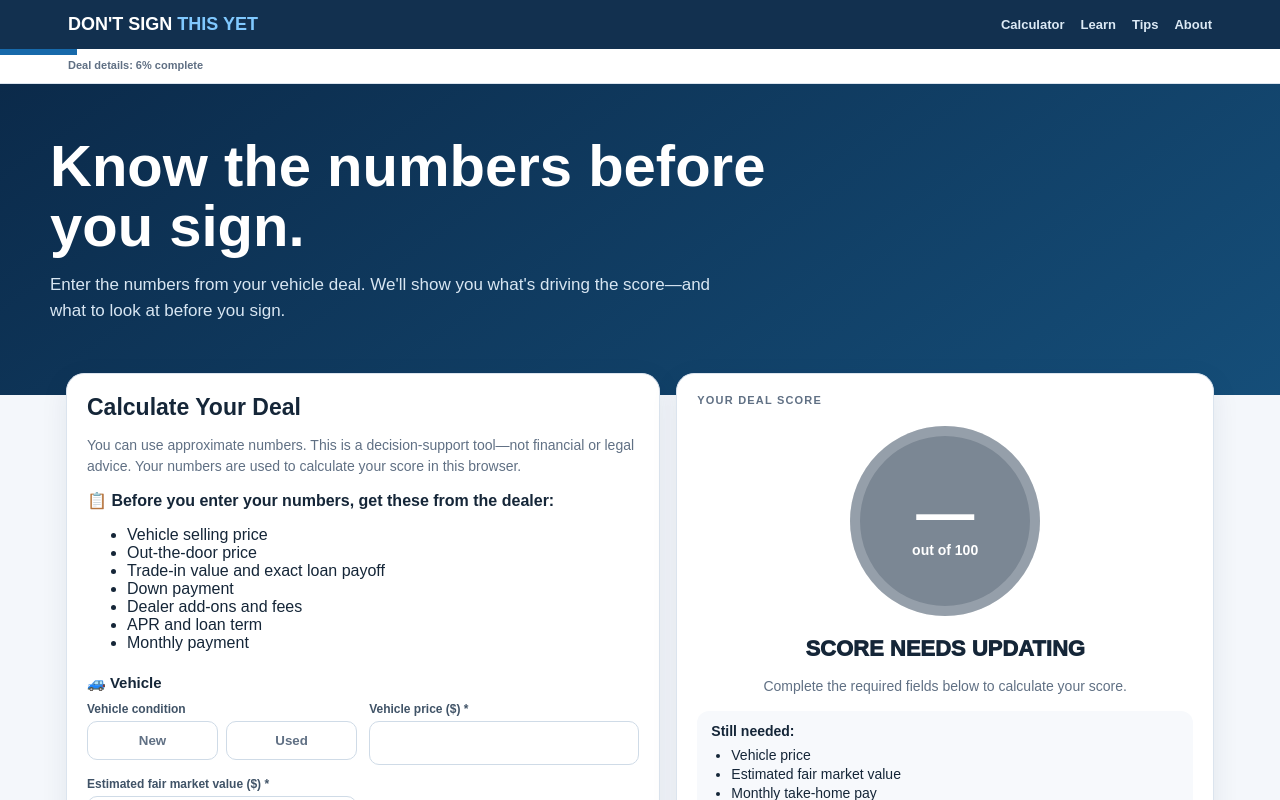
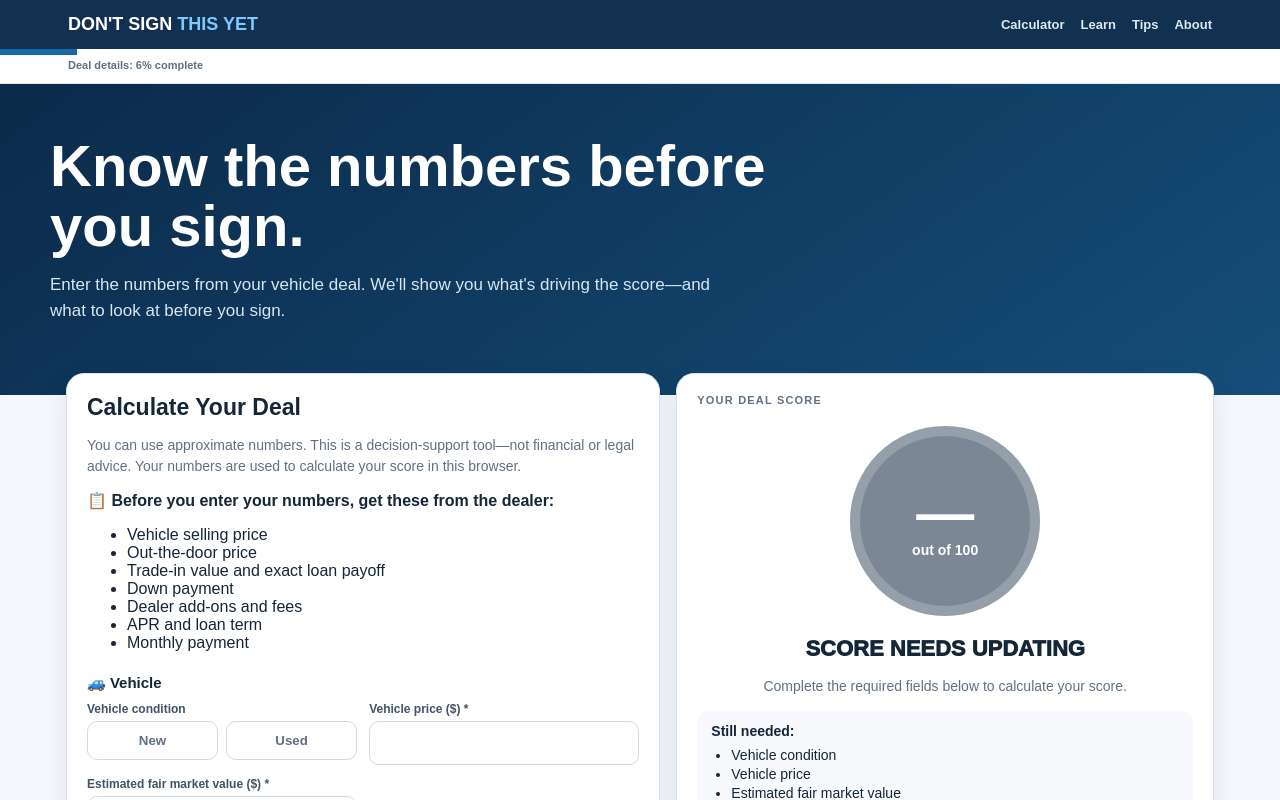
Before and after one commit to rmerrow1/dont-sign-this-yet, a Next.js app: page / in a window 1280 px wide. Shown: the top 800 px of the page. Built offline with nearby package versions, Linux system fonts and the light colour scheme.

Commit message:
Show vehicle condition in missing fields

```diff
--- a/app/page.js
+++ b/app/page.js
@@ -481,6 +481,7 @@ const aprGuidance =
   <div className="missingFields">
     <strong>Still needed:</strong>
     <ul>
+  {!form.condition && <li>Vehicle condition</li>}
       {!(Number(form.price) > 0) && <li>Vehicle price</li>}
       {!(Number(form.market) > 0) && <li>Estimated fair market value</li>}
       {!(Number(form.income) > 0) && <li>Monthly take-home pay</li>}
```
